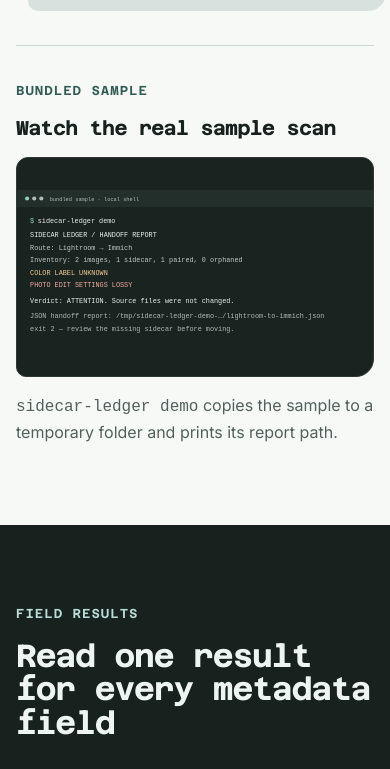
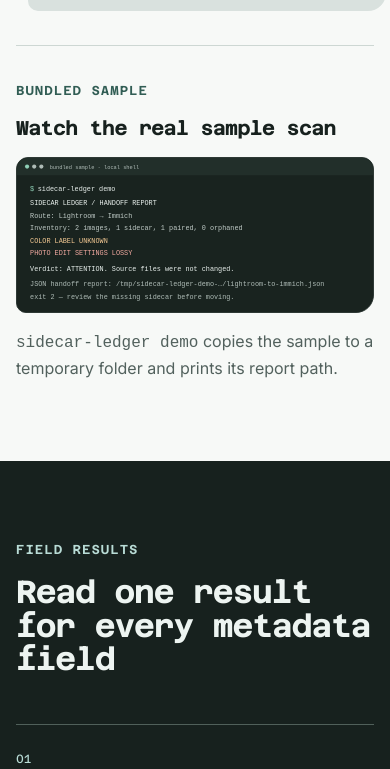
Before and after one commit to B-Divyesh/sf-photo-edit-ledger, a website built with Vite: page site/index.html in a window 390 px wide. Shown: the part 2777-3546 px from the top of the page. Built offline with nearby package versions, Linux system fonts and the light colour scheme.

Commit message:
fix: render sample recording without a frame

```diff
--- a/site/index.html
+++ b/site/index.html
@@ -53,7 +53,7 @@
     --from lightroom --to immich --json
 
 <span class="quiet"># Exit 0: portable · 2: review · 1: input error</span></code></pre></div>
-        <div class="recording"><p class="eyebrow">Bundled sample</p><h3>Watch the real sample scan</h3><object data="/demo-scan.svg" type="image/svg+xml" aria-label="Terminal recording of the bundled Lightroom to Immich sample scan"></object><p><code>sidecar-ledger demo</code> copies the sample to a temporary folder and prints its report path.</p></div>
+        <div class="recording"><p class="eyebrow">Bundled sample</p><h3>Watch the real sample scan</h3><img class="recording-image" src="/demo-scan.svg" width="1200" height="520" alt="Terminal recording of sidecar-ledger demo. It scans two images and one sidecar, writes a temporary JSON handoff report, and exits 2 for review."><p><code>sidecar-ledger demo</code> copies the sample to a temporary folder and prints its report path.</p></div>
       </section>
 
       <section class="contract-section" aria-labelledby="contract-title"><div class="wrap"><p class="eyebrow">Field results</p><h2 id="contract-title">Read one result for every metadata field</h2><div class="principles"><article><span class="index">01</span><h3>Portable</h3><p>The destination has a declared way to keep the field.</p></article><article><span class="index">02</span><h3>Lossy</h3><p>Keep a backup or render before the move.</p></article><article><span class="index">03</span><h3>Unknown</h3><p>Test one representative photo before the full move.</p></article></div><p class="opaque-note"><strong>Unknown edit data stays private.</strong> The report names the data vocabulary but never displays its contents.</p></div></section>
--- a/site/src/styles.css
+++ b/site/src/styles.css
@@ -130,7 +130,7 @@
 .recorded-demo li { margin-block: 7px; }
 .recording { grid-column: 1 / -1; padding-top: 36px; border-top: 1px solid var(--hairline); }
 .recording h3 { margin-bottom: 16px; }
-.recording object { display: block; width: 100%; height: 260px; border: 1px solid #2e3935; border-radius: 12px 12px 18px 10px; background: #19231f; }
+.recording-image { display: block; width: 100%; border: 1px solid #2e3935; border-radius: 12px 12px 18px 10px; background: #19231f; }
 .recording p:last-child { margin: 16px 0 0; color: var(--slate); }
 .how-section, .privacy-section { padding-block: 104px; }
 .how-list { display: grid; grid-template-columns: repeat(3, 1fr); gap: 32px; margin: 48px 0 0; padding: 0; list-style: none; }
@@ -204,7 +204,6 @@
   .restore-form > div { grid-template-columns: 1fr; }
   .footer-inner { align-items: flex-start; flex-direction: column; }
   .demo-banner { align-items: flex-start; flex-direction: column; margin-bottom: 40px; }
-  .recording object { height: 220px; }
   footer nav { flex-wrap: wrap; gap: 12px 24px; }
 }
 
```
Also changed, not shown: site/tests/claims.test.mjs (+4 -0 lines), site/tests/site.test.mjs (+10 -0 lines), .factory/catalog-description.txt.
